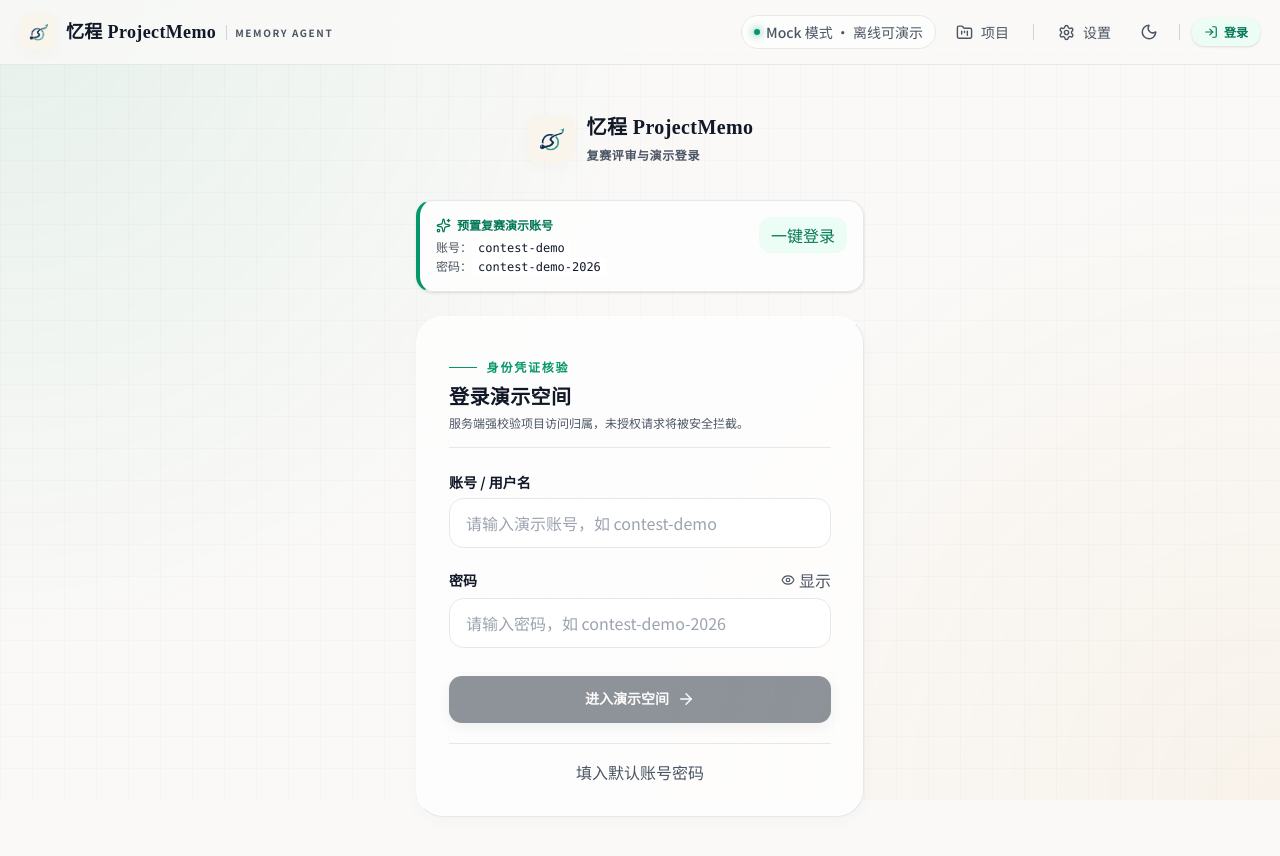
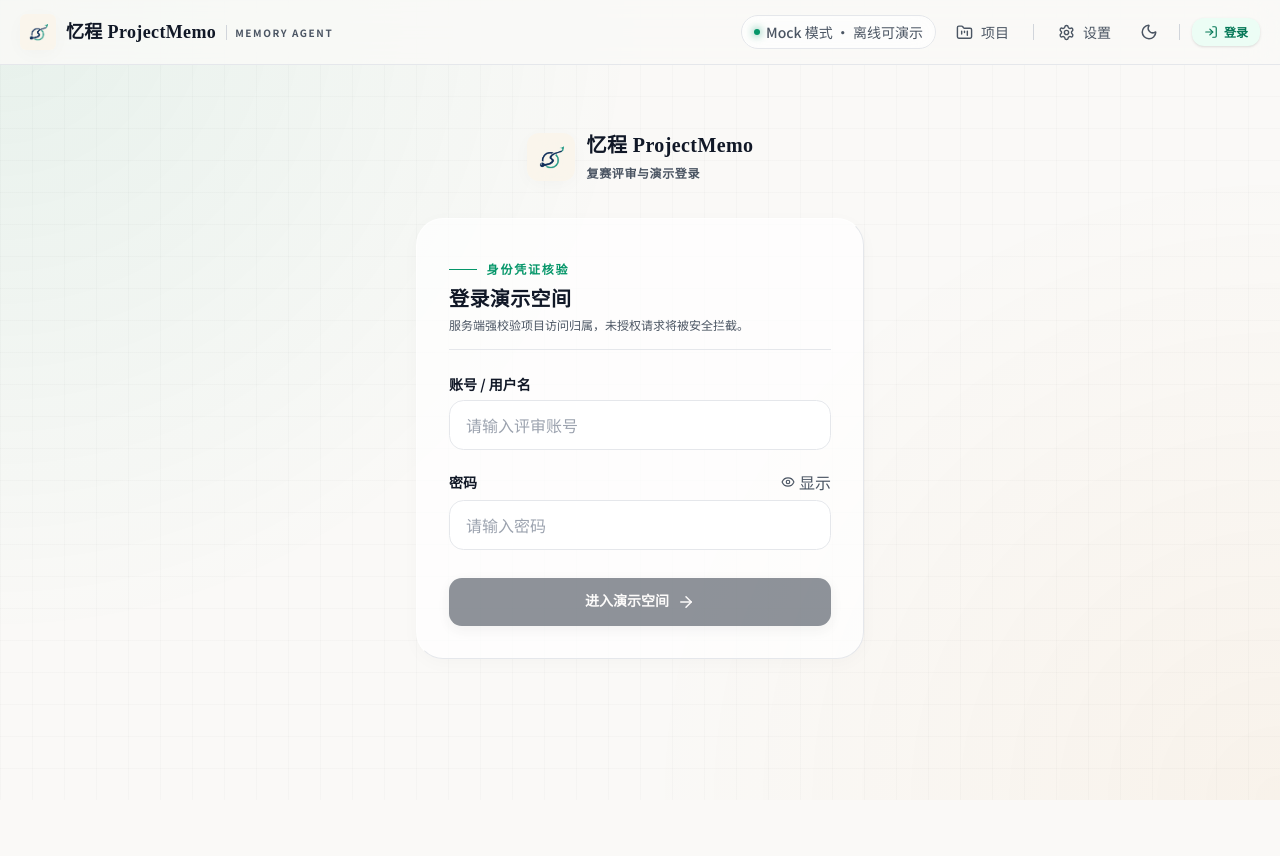
Before and after one commit to Leionel/projectmemo, a Next.js app: page /login in a window 1280 px wide. Shown: the top 856 px of the page. After the commit the page ends 800 px from the top, so only its background shows below. Built offline with nearby package versions, Linux system fonts and the light colour scheme; no server answers.

Commit message:
feat(web): enable public ProjectMemo site

```diff
--- a/app/login/page.tsx
+++ b/app/login/page.tsx
@@ -4,12 +4,15 @@ import { Suspense, useState } from "react";
 import Image from "next/image";
 import Link from "next/link";
 import { useRouter, useSearchParams } from "next/navigation";
-import { ArrowRight, Eye, EyeOff, LoaderCircle, ShieldAlert, Sparkles } from "lucide-react";
+import { ArrowRight, Eye, EyeOff, LoaderCircle, ShieldAlert } from "lucide-react";
 
 function LoginForm() {
   const router = useRouter();
   const searchParams = useSearchParams();
-  const from = searchParams.get("from") || "/projects";
+  const requestedPath = searchParams.get("from");
+  const from = requestedPath?.startsWith("/projects") && !requestedPath.startsWith("//")
+    ? requestedPath
+    : "/projects";
 
   const [username, setUsername] = useState("");
   const [password, setPassword] = useState("");
@@ -17,20 +20,11 @@ function LoginForm() {
   const [loading, setLoading] = useState(false);
   const [error, setError] = useState("");
 
-  const DEMO_USER = "contest-demo";
-  const DEMO_PASS = "contest-demo-2026";
+  const handleLogin = async (e: React.FormEvent) => {
+    e.preventDefault();
 
-  const fillDemoAccount = () => {
-    setUsername(DEMO_USER);
-    setPassword(DEMO_PASS);
-    setError("");
-  };
-
-  const handleLogin = async (e?: React.FormEvent, customUser?: string, customPass?: string) => {
-    if (e) e.preventDefault();
-
-    const u = (customUser ?? username).trim();
-    const p = customPass ?? password;
+    const u = username.trim();
+    const p = password;
 
     if (!u || !p) {
       setError("请输入账号与密码");
@@ -69,11 +63,6 @@ function LoginForm() {
     }
   };
 
-  const handleQuickDemoLogin = async () => {
-    fillDemoAccount();
-    await handleLogin(undefined, DEMO_USER, DEMO_PASS);
-  };
-
   return (
     <div className="mx-auto w-full max-w-md animate-fade-in">
       {/* 顶部品牌区 */}
@@ -93,33 +82,6 @@ function LoginForm() {
             </span>
           </div>
         </Link>
-      </div>
-
-      {/* 演示账号快捷提示条 */}
-      <div className="mb-6 rounded-2xl border border-[var(--rule)] border-l-4 border-l-[var(--teal)] bg-[var(--card-bg)] p-4 shadow-sm">
-        <div className="flex items-start justify-between gap-3">
-          <div>
-            <p className="flex items-center gap-1.5 text-xs font-bold text-[var(--teal-strong)]">
-              <Sparkles size={15} /> 预置复赛演示账号
-            </p>
-            <div className="mt-1.5 space-y-0.5 text-xs text-[var(--ink-soft)]">
-              <p>
-                账号：<code className="rounded bg-[var(--paper-strong)] px-1.5 py-0.5 font-mono text-[var(--ink)]">contest-demo</code>
-              </p>
-              <p>
-                密码：<code className="rounded bg-[var(--paper-strong)] px-1.5 py-0.5 font-mono text-[var(--ink)]">contest-demo-2026</code>
-              </p>
-            </div>
-          </div>
-          <button
-            type="button"
-            onClick={handleQuickDemoLogin}
-            disabled={loading}
-            className="focus-ring shrink-0 rounded-xl bg-[var(--teal-pale)] px-3 py-1.5 text-xs font-bold text-[var(--teal-strong)] transition hover:bg-[var(--teal)] hover:text-white"
-          >
-            一键登录
-          </button>
-        </div>
       </div>
 
       {/* 登录卡片 */}
@@ -157,7 +119,7 @@ function LoginForm() {
                 onChange={(e) => setUsername(e.target.value)}
                 required
                 disabled={loading}
-                placeholder="请输入演示账号，如 contest-demo"
+                placeholder="请输入评审账号"
                 className="focus-ring editorial-input w-full px-4 py-3 placeholder:text-[var(--placeholder)]"
               />
             </div>
@@ -185,7 +147,7 @@ function LoginForm() {
                 onChange={(e) => setPassword(e.target.value)}
                 required
                 disabled={loading}
-                placeholder="请输入密码，如 contest-demo-2026"
+                placeholder="请输入密码"
                 className="focus-ring editorial-input w-full px-4 py-3 placeholder:text-[var(--placeholder)]"
               />
             </div>
@@ -211,15 +173,6 @@ function LoginForm() {
           </div>
         </form>
 
-        <div className="mt-5 border-t archive-rule pt-4 text-center">
-          <button
-            type="button"
-            onClick={fillDemoAccount}
-            className="text-xs text-[var(--ink-soft)] hover:text-[var(--teal)] hover:underline"
-          >
-            填入默认账号密码
-          </button>
-        </div>
       </div>
     </div>
   );
```
Also changed, not shown: deploy/alibaba-cloud-linux/README.md, 1 other file (tests, documents, lock files or other folders).
